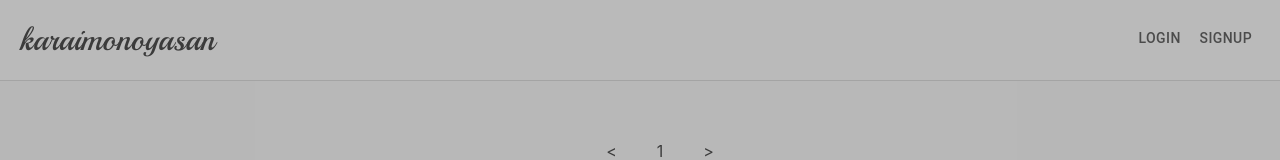
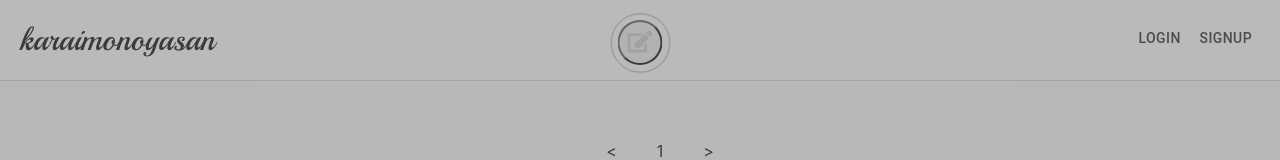
Before and after one commit to t-nagasaka/karaimonoyasan_react, a React (Create React App) app: page / in a window 1280 px wide. Shown: the top 160 px of the page. Built offline with nearby package versions, Linux system fonts and the light colour scheme; no server answers.

Commit message:
complete pagination

```diff
--- a/package.json
+++ b/package.json
@@ -6,6 +6,7 @@
     "@material-ui/core": "^4.12.3",
     "@material-ui/icons": "^4.11.2",
     "@material-ui/lab": "^4.0.0-alpha.60",
+    "@mui/icons-material": "^5.2.5",
     "@reduxjs/toolkit": "^1.7.1",
     "@testing-library/jest-dom": "^4.2.4",
     "@testing-library/react": "^9.5.0",
--- a/src/features/modules/auth/Auth.tsx
+++ b/src/features/modules/auth/Auth.tsx
@@ -1,8 +1,6 @@
 import React from "react";
 // 型のインポート
 import { AppDispatch } from "../../../app/store";
-// useSelector: stateにアクセスするために必要
-// useDispatch: storeにアクセスするために必要
 import { useSelector, useDispatch } from "react-redux";
 import styles from "./Auth.module.scss";
 // モーダル使用
--- a/src/features/modules/edits/EditProfile.tsx
+++ b/src/features/modules/edits/EditProfile.tsx
@@ -19,6 +19,7 @@ import {
 
 import { Button, TextField, IconButton } from "@material-ui/core";
 import { MdAddAPhoto } from "react-icons/md";
+import { string } from "yup";
 
 const customStyles = {
   content: {
@@ -38,6 +39,7 @@ const EditProfile: React.FC = () => {
   const openProfile = useSelector(selectOpenProfile);
   const profile = useSelector(selectProfile);
   const [image, setImage] = useState<File | null>(null);
+  const [fileName, setFileName] = useState<String>("");
 
   const updateProfile = async (e: React.MouseEvent<HTMLElement>) => {
     e.preventDefault();
@@ -57,6 +59,11 @@ const EditProfile: React.FC = () => {
   const handlerEditPicture = () => {
     const fileInput = document.getElementById("imageInput");
     fileInput?.click();
+  };
+  const handlerResetPicture = () => {
+    setImage(null);
+    setFileName("");
+    dispatch(resetOpenProfile());
   };
 
   return (
@@ -83,12 +90,16 @@ const EditProfile: React.FC = () => {
             type="file"
             id="imageInput"
             hidden={true}
-            onChange={(e) => setImage(e.target.files![0])}
+            onChange={(e) => {
+              setImage(e.target.files![0]);
+              setFileName(e.target.files![0].name);
+            }}
           />
           <br />
           <IconButton onClick={handlerEditPicture}>
             <MdAddAPhoto />
           </IconButton>
+          <p className={styles.main_profile_img}>{fileName}</p>
           <br />
           <Button
             disabled={!profile?.nickName}
@@ -99,6 +110,15 @@ const EditProfile: React.FC = () => {
           >
             Update
           </Button>
+          <Button
+            // disabled={!profile?.nickName}
+            // variant="contained"
+            color="secondary"
+            type="reset"
+            onClick={handlerResetPicture}
+          >
+            Cancel
+          </Button>
         </form>
       </Modal>
     </>
--- a/src/features/modules/main/Main.module.scss
+++ b/src/features/modules/main/Main.module.scss
@@ -1,3 +1,12 @@
+.main_test {
+  position: absolute;
+  top: 25%;
+  left: 50%;
+  transform: translateX(-50%);
+  -webkit-transform: translateX(-50%);
+  -ms-transform: translateX(-50%);
+}
+
 .main_title {
   font-family: "Playball", cursive;
   font-weight: normal;
@@ -24,6 +33,7 @@
   z-index: 1;
   justify-content: space-between;
 }
+
 .main_btnModal {
   background-color: transparent;
   color: gray;
@@ -40,6 +50,8 @@
 }
 .main_posts {
   padding: 20px;
+  max-width: 1280px;
+  margin: 0 auto;
 }
 .main_progress {
   margin-top: 15px;
@@ -107,4 +119,77 @@ ul {
     display: none;
   }
 }
-// }
+
+.main_editBtnModal {
+  /*波紋の基点とするためrelativeを指定*/
+  position: relative;
+  /*波紋の形状*/
+  display: inline-block;
+  // background: #333;
+  font-size: 25px;
+  padding-top: 5px;
+  width: 45px;
+  height: 45px;
+  border-radius: 50%;
+  color: #ccc;
+  outline: none;
+  cursor: pointer;
+  /*アニメーションの設定*/
+  transition: all 0.3s;
+  /*hoverした際の背景色の設定*/
+  &:hover {
+    background: #666;
+  }
+
+  /*波形を2つ設定*/
+  &::after,
+  &::before {
+    content: "";
+    /*絶対配置で波形の位置を決める*/
+    position: absolute;
+    left: -27%;
+    top: -28%;
+    /*波形の形状*/
+    border: 1px solid #333;
+    width: 150%;
+    height: 150%;
+    border-radius: 50%;
+    /*はじめは不透明*/
+    opacity: 1;
+    /*ループするアニメーションの設定*/
+    animation: 1s circleanime linear infinite;
+  }
+
+  /*波形の2つ目は0.5秒遅らせてアニメーション*/
+  &::before {
+    animation-delay: 0.5s;
+  }
+
+  /*中央矢印*/
+  &span::after {
+    content: "";
+    /*絶対配置で矢印の位置を決める*/
+    position: absolute;
+    top: 38%;
+    left: 45%;
+    /*矢印の形状*/
+    border: 14px solid transparent;
+    border-top-width: 10px;
+    border-bottom-width: 10px;
+    border-left-color: #fff;
+  }
+}
+/*波形のアニメーション*/
+@keyframes circleanime {
+  0% {
+    transform: scale(0.68);
+  }
+  100% {
+    transform: scale(1.2);
+    opacity: 0;
+  }
+}
+
+.main_profile_img {
+  text-align: center;
+}
--- a/src/features/modules/main/Main.tsx
+++ b/src/features/modules/main/Main.tsx
@@ -17,9 +17,11 @@ import {
 } from "@material-ui/core";
 
 import { MdAddAPhoto } from "react-icons/md";
+import { FaEdit } from "react-icons/fa";
 
 import {
   editNickname,
+  editUserProfile,
   selectProfile,
   selectIsLoadingAuth,
   setOpenSignIn,
@@ -117,22 +119,25 @@ const Main: React.FC = () => {
       <NewPost />
       <div className={styles.main_header}>
         <h1 className={styles.main_title}>karaimonoyasan</h1>
-        {profile?.nickName ? (
-          <>
+        <div className={styles.main_test}>
           <button
-              className={styles.main_btnModal}
+            className={styles.main_editBtnModal}
             onClick={() => {
               dispatch(setOpenNewPost());
               dispatch(resetOpenProfile());
             }}
           >
-              <MdAddAPhoto />
+            <FaEdit />
           </button>
+        </div>
+        {profile?.userProfile !== 0 ? (
+          <>
             <div className={styles.main_logout}>
               {(isLoadingPost || isLoadingAuth) && <CircularProgress />}
               <Button
                 onClick={() => {
                   localStorage.removeItem("localJWT");
+                  dispatch(editUserProfile());
                   dispatch(editNickname(""));
                   dispatch(resetOpenProfile());
                   dispatch(resetOpenNewPost());
@@ -184,12 +189,13 @@ const Main: React.FC = () => {
         )}
       </div>
       <div className={styles.main_posts}>
-        <Grid container spacing={4}>
+        <Grid container spacing={2}>
           {posts
+            .slice()
+            .reverse()
             .slice(offset, offset + perPage)
-            .reverse()
             .map((post) => (
-              <Grid key={post.id} item xs={12} md={3}>
+              <Grid key={post.id} item xs={12} sm={6} md={4} lg={3}>
                 <Post
                   postId={post.id}
                   title={post.title}
--- a/src/features/modules/post/Post.module.scss
+++ b/src/features/modules/post/Post.module.scss
@@ -2,6 +2,7 @@
   background-color: white;
   max-width: 100%;
   border: 1px solid lightgray;
+  border-radius: 10px;
   margin-bottom: 10px;
 }
 .post_header {
@@ -20,7 +21,7 @@
 }
 .post_text {
   font-weight: normal;
-  padding: 20px;
+  padding: 10px;
   word-break: break-all;
 }
 
@@ -31,13 +32,14 @@
   z-index: 0 !important;
 }
 .post_comments {
-  padding: 20px;
+  padding: 15px;
 }
 .post_comment {
   display: flex;
   align-items: center;
   margin-bottom: 5px;
-  word-break: break-all;
+  // word-wrap: normal;
+  // word-break: break-all;
 }
 .post_commentBox {
   display: flex;
@@ -48,6 +50,7 @@
   padding: 10px;
   border: none;
   border-top: 1px solid lightgray;
+  border-radius: 0 0 0 10px;
 }
 .post_button {
   flex: 0;
@@ -60,3 +63,83 @@
 .post_strong {
   margin-right: 5px;
 }
+
+.taskIcon {
+  margin-top: 5px;
+  cursor: pointer;
+  background-color: transparent;
+  border: none;
+  outline: none;
+  font-size: 18px;
+  color: rgb(95, 95, 95);
+  // margin-right: 20px;
+  /*波紋の基点とするためrelativeを指定*/
+  position: relative;
+  /*はみ出す波紋を隠す*/
+  overflow: hidden;
+  /*ボタンの形状*/
+  &:hover {
+    color: rgb(53, 53, 53);
+  }
+  &::after {
+    content: "";
+    /*絶対配置で波紋位置を決める*/
+    position: absolute;
+    width: 100%;
+    height: 100%;
+    top: 0;
+    left: 0;
+    /*波紋の形状*/
+    background: radial-gradient(circle, #fff 10%, transparent 10%) no-repeat 50%;
+    transform: scale(10, 10);
+    /*はじめは透過0に*/
+    opacity: 0;
+    /*アニメーションの設定*/
+    transition: transform 0.3s, opacity 1s;
+  }
+  &:active::after {
+    transform: scale(0, 0);
+    transition: 0s;
+    opacity: 0.3;
+  }
+}
+
+.commentTrash {
+  margin-top: 5px;
+  cursor: pointer;
+  background-color: transparent;
+  border: none;
+  outline: none;
+  font-size: 18px;
+  color: rgb(95, 95, 95);
+  padding-right: 15px;
+  /*波紋の基点とするためrelativeを指定*/
+  position: relative;
+  /*はみ出す波紋を隠す*/
+  overflow: hidden;
+  /*ボタンの形状*/
+  &:hover {
+    color: rgb(53, 53, 53);
+  }
+  &::after {
+    content: "";
+    /*絶対配置で波紋位置を決める*/
+    position: absolute;
+    width: 100%;
+    height: 100%;
+    top: 0;
+    left: 0;
+    /*波紋の形状*/
+    background: radial-gradient(circle, #fff 10%, transparent 10%) no-repeat 50%;
+    transform: scale(10, 10);
+    /*はじめは透過0に*/
+    opacity: 0;
+    /*アニメーションの設定*/
+    transition: transform 0.3s, opacity 1s;
+  }
+  &:active::after {
+    transform: scale(0, 0);
+    transition: 0s;
+    opacity: 0.3;
+  }
+}
--- a/src/features/modules/post/Post.tsx
+++ b/src/features/modules/post/Post.tsx
@@ -10,7 +10,9 @@ import AvatarGroup from "@material-ui/lab/AvatarGroup";
 import { useSelector, useDispatch } from "react-redux";
 import { AppDispatch } from "../../../app/store";
 
-import { selectProfiles } from "../../slices/authSlice";
+import { selectProfile, selectProfiles } from "../../slices/authSlice";
+
+import { BsTrash } from "react-icons/bs";
 
 import {
   selectComments,
@@ -41,6 +43,7 @@ const Post: React.FC<PROPS_POST> = ({
   const classes = useStyles();
   const dispatch: AppDispatch = useDispatch();
   const profiles = useSelector(selectProfiles);
+  const myProf = useSelector(selectProfile);
   const comments = useSelector(selectComments);
   const [text, setText] = useState("");
 
@@ -79,9 +82,11 @@ const Post: React.FC<PROPS_POST> = ({
         <div className={styles.post_header}>
           <Avatar className={styles.post_avatar} src={prof[0]?.img} />
           <h3>{prof[0]?.nickName}</h3>
+          <button className={styles.taskIcon}>
+            {myProf.userProfile === userPost ? <BsTrash /> : ""}
+          </button>
         </div>
         <img className={styles.post_image} src={imageUrl} alt="" />
-
         <h4 className={styles.post_text}>
           <Checkbox
             className={styles.post_checkBox}
@@ -124,6 +129,9 @@ const Post: React.FC<PROPS_POST> = ({
                 </strong>
                 {comment.text}
               </p>
+              <button className={styles.commentTrash}>
+                {myProf.userProfile === comment.userComment ? <BsTrash /> : ""}
+              </button>
             </div>
           ))}
         </div>
--- a/src/features/slices/authSlice.ts
+++ b/src/features/slices/authSlice.ts
@@ -141,6 +141,9 @@ export const authSlice = createSlice({
     editNickname(state, action) {
       state.myProfile.nickName = action.payload;
     },
+    editUserProfile(state) {
+      state.myProfile.userProfile = 0;
+    },
     editSpicyResist(state, action) {
       state.myProfile.spicyResist = action.payload;
     },
@@ -177,6 +180,7 @@ export const {
   setOpenProfile,
   resetOpenProfile,
   editNickname,
+  editUserProfile,
   editSpicyResist,
 } = authSlice.actions;
 
```
Also changed, not shown: 1 other file (tests, documents, lock files or other folders). Lines whose indentation alone changed are shown as unchanged.
